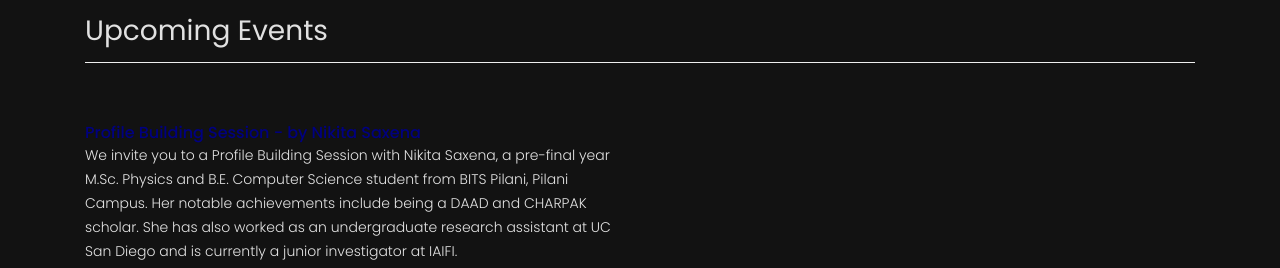
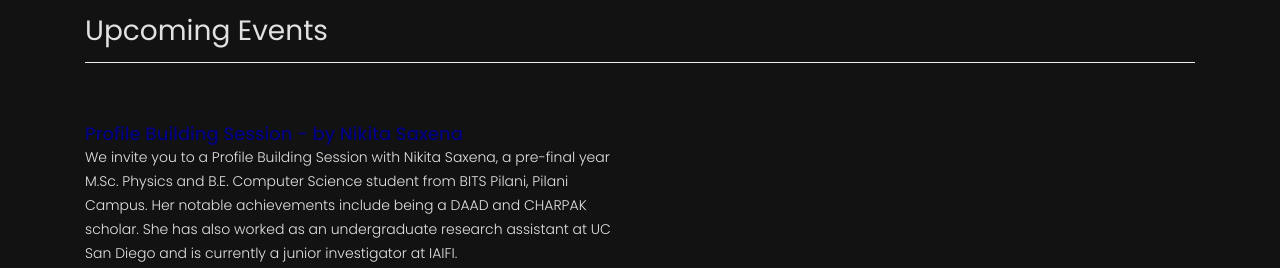
Before and after one commit to bitsphyassoc/bitsphyassoc.github.io, a plain HTML site: page index.html in a window 1280 px wide. Shown: the part 1400-1668 px from the top of the page. Drawn offline with Linux system fonts and the light colour scheme.

Commit message:
font changes

```diff
--- a/index.html
+++ b/index.html
@@ -156,7 +156,7 @@
           </div>
           <div class="col-md-6">
             <div class ="event-item">
-              <h4 style="color: navy; font-size: medium;">Profile Building Session - by Nikita Saxena</h4>
+              <h4 style="color: navy; font-size: large;">Profile Building Session - by Nikita Saxena</h4>
               <div class="left-content">
                 <p>We invite you to a Profile Building Session with Nikita Saxena, a pre-final year M.Sc. Physics and B.E. Computer Science student from BITS Pilani, Pilani Campus. Her notable achievements include being a DAAD and CHARPAK scholar. She has also worked as an undergraduate research assistant at UC San Diego and is currently a junior investigator at IAIFI.</p>
                 <p>7 PM - 2nd September, 2021</p>
```
